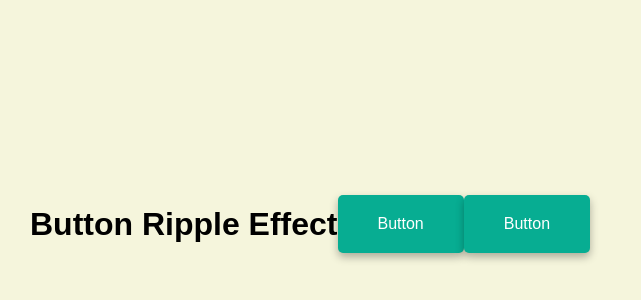
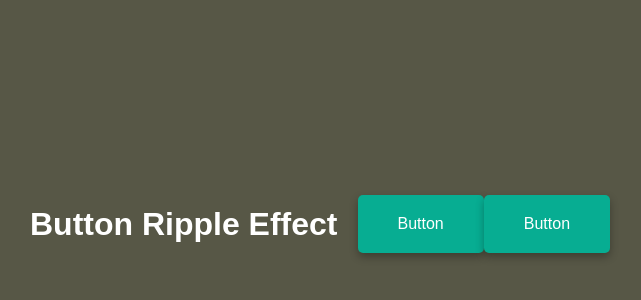
Before and after one commit to TechByKen/button-ripple-effect, a plain HTML site: page index.html in a window 1280 px wide. Shown: the part 176-476 px from the top of the page, without its empty margins (330-971 px from the left). Drawn offline with Linux system fonts and the light colour scheme.

Commit message:
Updated the styles file

```diff
--- a/style.css
+++ b/style.css
@@ -4,8 +4,14 @@ body {
   justify-content: center;
   align-items: center;
   height: 100vh;
-  background-color: beige;
+  background-color: rgb(87, 87, 70);
   font-family: sans-serif;
+}
+
+h1 {
+  position: relative;
+  margin: 20px;
+  color: white;
 }
 
 .btn {
```
